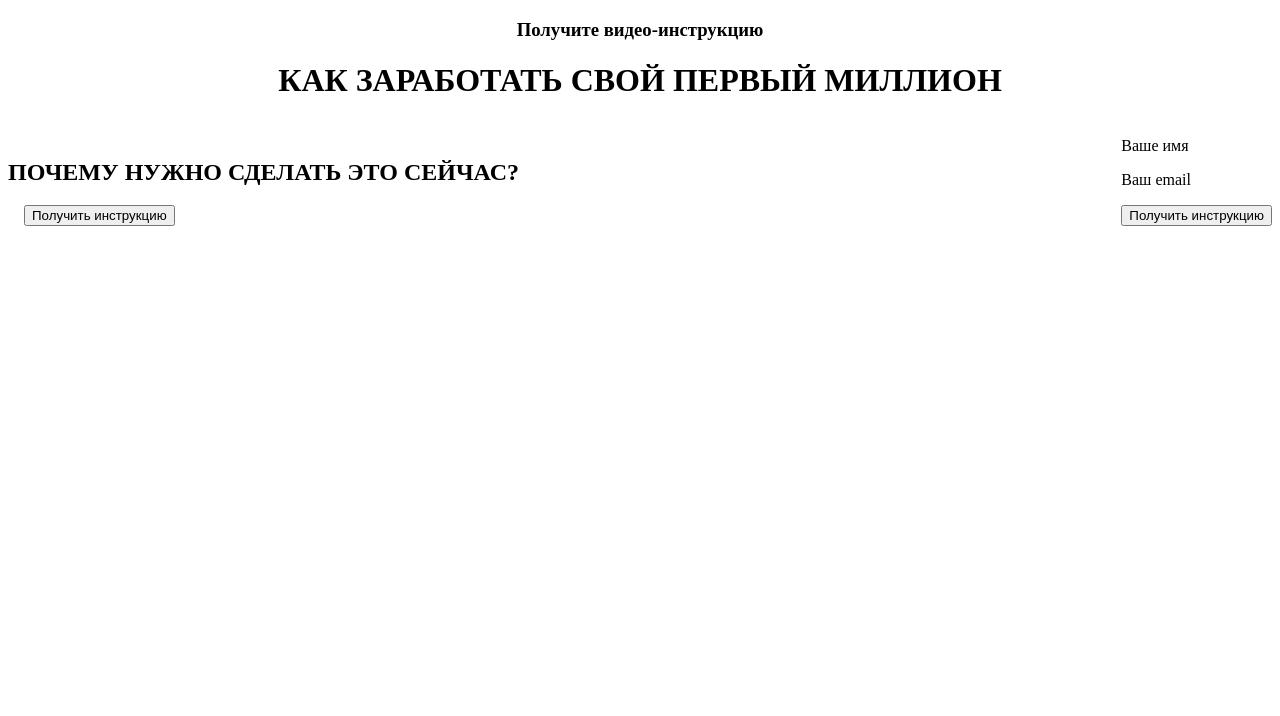
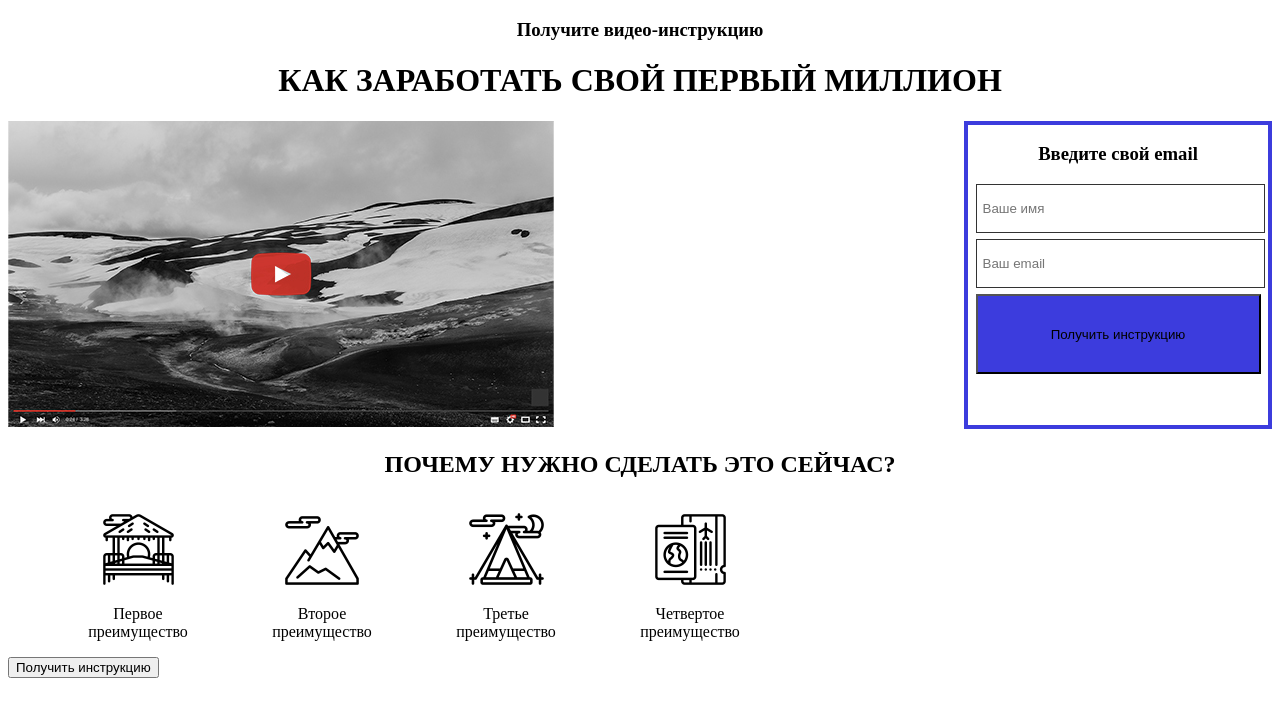
Before and after one commit to pefbrute-zz/Freelance-SmartProgress, a plain HTML site: page Maket/index.html in a window 1280 px wide. Drawn offline with Linux system fonts and the light colour scheme.

Commit message:
update maket

```diff
--- a/Maket/css/style.css
+++ b/Maket/css/style.css
@@ -2,5 +2,55 @@ header{
   text-align: center;
 }
 form{
+	/*
+
+  	display: inline-block;
+  	margin-left: 30px;
+  	top: -30px;
+	*/
+
   float: right;
+  border: 4.9px solid #3c3cdd;
+  width: 300px;
+  height: 300px;
+
 }
+form input{
+	border: 0.1px solid #333333;
+	display: block;
+	height: 15%;
+	width: 93%;
+	position: relative;
+	margin-left: 2.5%;
+	margin-top: 1%;
+	margin-bottom: 2%;
+	padding-left: 2%;
+}
+form button{
+	background-color: #3c3cdd;
+	height: 80px;
+	width: 95%;
+	text-align: center;
+	position: relative;
+	margin-left: 2.5%;
+}
+form h3{
+	text-align: center;
+}
+.icons figure{
+	display: inline-block;
+	text-align: center;
+	width: 100px;
+	height: 100px;
+}
+.why{
+	text-align: center;
+}
+
+.email{
+
+}
+
+.youtube{
+
+}
--- a/Maket/index.html
+++ b/Maket/index.html
@@ -12,18 +12,42 @@
     <h1>КАК ЗАРАБОТАТЬ СВОЙ ПЕРВЫЙ МИЛЛИОН</h1>
   </header>
 
-  <img src="" alt="">
-  <form class="" action="index.html" method="post">
-    <p>Ваше имя</p>
-    <p>Ваш email</p>
+  <img class="youtube" src="img/YOUTUBE.jpg" alt="youtubeVideo">
+
+  <form class="email" action="index.html" method="post">
+  	<h3>Введите свой email</h3>
+    <input type="text" name="name" placeholder="Ваше имя">
+    <input type="text" name="email" placeholder="Ваш email">
     <button type="button" name="button">Получить инструкцию</button>
   </form>
 
-  <h2>ПОЧЕМУ НУЖНО СДЕЛАТЬ ЭТО СЕЙЧАС?</h2>
-  <img src="" alt="">
-  <img src="" alt="">
-  <img src="" alt="">
-  <img src="" alt="">
+  <h2 class="why">ПОЧЕМУ НУЖНО СДЕЛАТЬ ЭТО СЕЙЧАС?</h2>
+
+<figure class="icons">
+
+  <figure>
+  	<img src="img/FIRST.png" alt="">
+  	<p>Первое преимущество</p>
+  </figure>
+
+   <figure>
+  	<img src="img/SECOND.png" alt="">
+  	<p>Второе преимущество</p>
+  </figure>
+
+  <figure>
+  	<img src="img/THIRD.png" alt="">
+  	<p>Третье преимущество</p>
+  </figure>
+
+    <figure>
+  	<img src="img/FOURTH.png" alt="">
+  	<p>Четвертое преимущество</p>
+  </figure>
+
+</figure>
+
   <button type="button" name="button">Получить инструкцию</button>
+
   </body>
 </html>
```
Also changed, not shown: Maket/img/FIRST.png (added), Maket/img/FOURTH.png (added), Maket/img/SECOND.png (added), Maket/img/THIRD.png (added), Maket/img/YOUTUBE.jpg (added).
